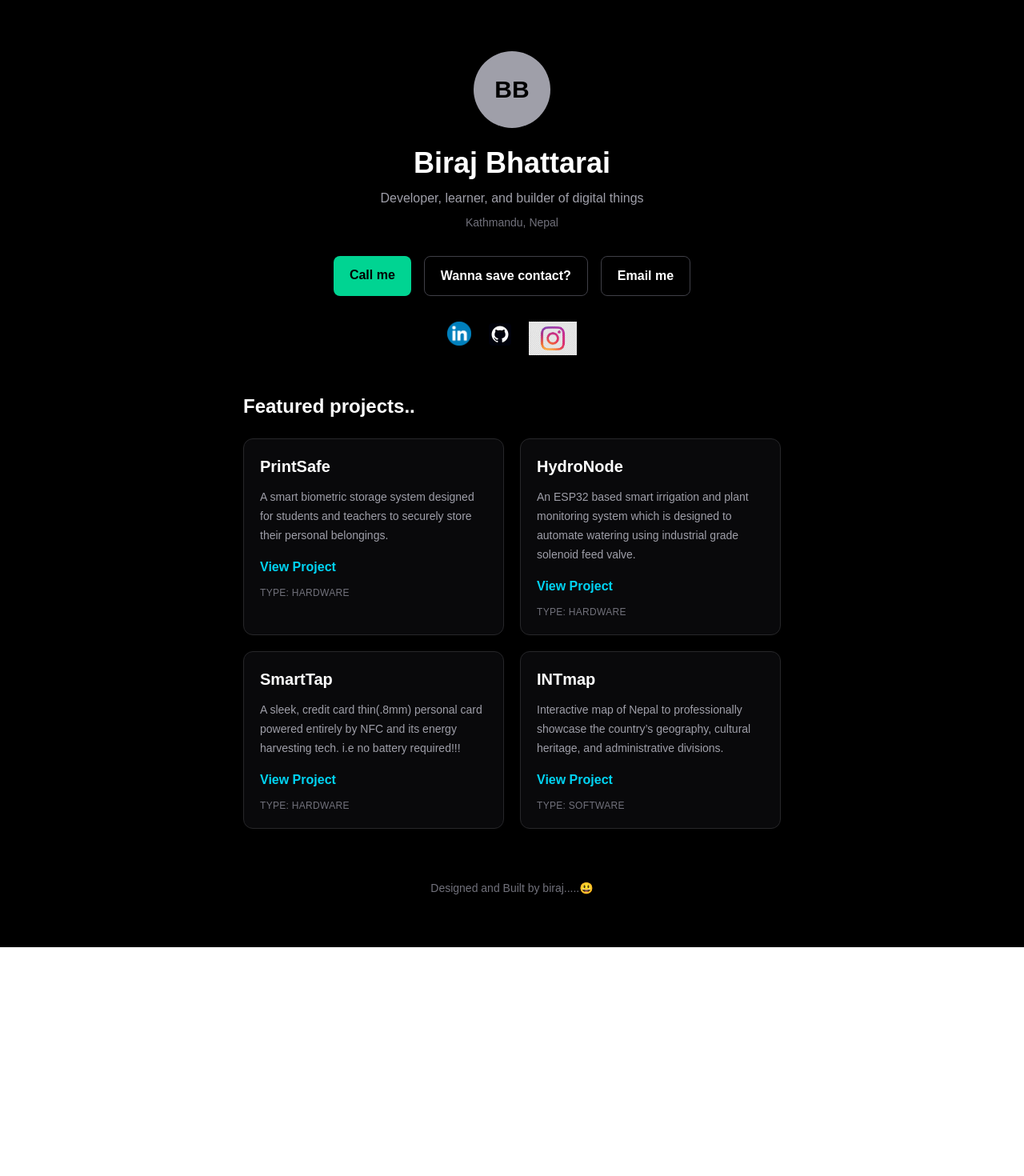
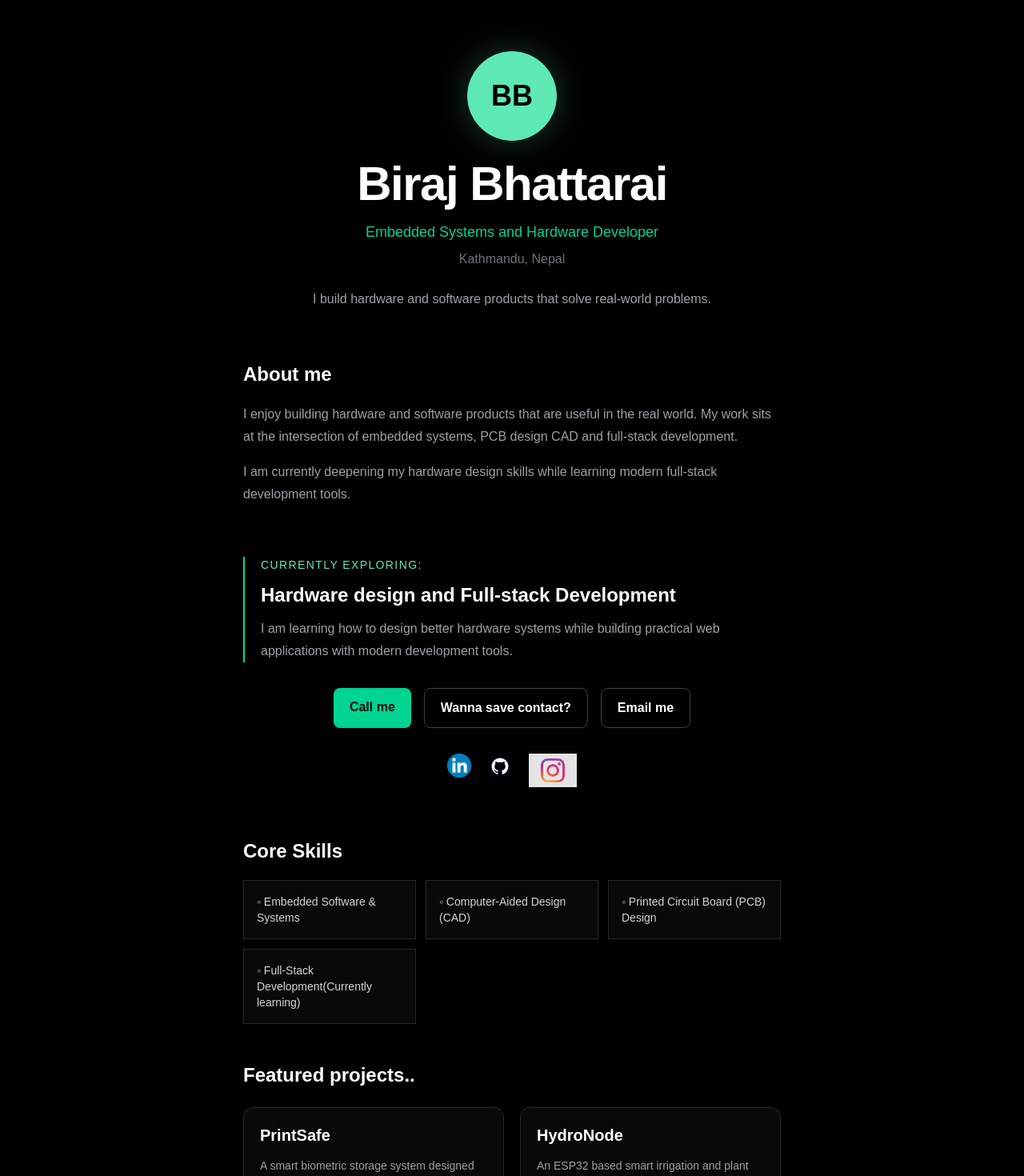
Before and after one commit to birbh/digital-garden, a Next.js app: page / in a window 1280 px wide. Shown: the top 1470 px of the page at 80% size. Before the commit the page ends 1184 px from the top, so only its background shows below. Built offline with nearby package versions, Linux system fonts and the light colour scheme.

Commit message:
add animations and new components to enhance  layout

```diff
--- a/src/app/globals.css
+++ b/src/app/globals.css
@@ -24,3 +24,48 @@ body {
   color: var(--foreground);
   font-family: Arial, Helvetica, sans-serif;
 }
+
+@keyframes fade-up {
+  from{
+    opacity: 0;
+    transform: translateY(16px);
+  }
+  to{
+    opacity: 1;
+    transform: translateY(0);
+  }
+
+}
+.animate-fade-up{
+  animation: fade-up 700ms ease-out both;
+}
+@media (prefers-reduced-motion: reduce){
+  .animate-fade-up{
+    animation: none;
+  }
+}
+
+.stagger-stack > *{
+  animation: fade-up 700ms    ease-out both;
+}
+.stagger-stack>*:nth-child(1){
+  animation-delay: 100ms;
+}
+.stagger-stack>*:nth-child(2){
+  animation-delay: 200ms;
+}
+.stagger-stack>*:nth-child(3){
+  animation-delay: 300ms;
+}
+.stagger-stack>*:nth-child(4){
+  animation-delay: 400ms;
+}
+.stagger-stack>*:nth-child(5){
+  animation-delay: 500ms;
+}
+
+@media(prefers-reduced-motion: reduce){
+  .stagger-stack>*{
+    animation: none;
+  }
+}
--- a/src/app/page.js
+++ b/src/app/page.js
@@ -3,18 +3,25 @@ import ContactAction from "@/components/contacts";
 import SocialLinks from "@/components/social_l";
 import ProjectCards from "@/components/project_cards";
 import Footer from "@/components/footer";
+import About from "@/components/about";
+import Skills from "@/components/skills";
+import CurrentFocus from "@/components/curr_focus";
 
 export default function Home() {
   return (
       <main className="min-h-screen bg-black px-6 py-16 text-white">
-        <div className="mx-auto flex max-w-2xl flex-col items-center">
+        <div className="stagger-stack mx-auto flex max-w-2xl flex-col items-center">
         <ProfileCard
         name="Biraj Bhattarai"
-        tag="Developer, learner, and builder of digital things"
+        tag="Embedded Systems and Hardware Developer"
+        intro="I build hardware and software products that solve real-world problems."
         address="Kathmandu, Nepal"
         alias="BB"/>
+        <About/>
+        <CurrentFocus/>
         <ContactAction/>
         <SocialLinks/>
+        <Skills/>
         <ProjectCards/>
         </div>
         <Footer/>
--- /dev/null
+++ b/src/components/about.js
@@ -0,0 +1,13 @@
+export default function About(){
+    return(
+        <section className="mt-16 w-full">
+            <h2 className="mb-5 text-2xl font-bold">About me</h2>
+            <p className="max-w-2xl leading-7 text-zinc-400">
+                I enjoy building hardware and software products that are useful in the real world. My work sits at the intersection of embedded systems, PCB design CAD and full-stack development.
+            </p>
+            <p className="mt-4 max-w-2xl leading-7 text-zinc-400">
+                I am currently deepening my hardware design skills while learning modern full-stack development tools.
+            </p>
+        </section>
+    );
+}
--- a/src/components/contacts.js
+++ b/src/components/contacts.js
@@ -21,13 +21,13 @@ export default function ContactAction(){
     }
     return(
         <div className="mt-8 flex flex-col gap-4 sm:flex-row">
-            <a href="tel:+9779841384296" className="rounded-lg bg-emerald-400 px-5 py-3 font-semibold text-black">
+            <a href="tel:+9779841384296" className="rounded-lg bg-emerald-400 px-5 py-3 font-semibold text-black transition-colors duration-300 hover:bg-emerald-300 focus-visible:outline-offset-2 focus-visible:outline-2 focus-visible:outline-emerald-300">
                 Call me
             </a>
-            <button type="button" onClick={downloadCnt} className="rounded-lg border border-zinc-700 px-5 py-3 font-semibold text-white ">
+            <button type="button" onClick={downloadCnt} className="rounded-lg border border-zinc-700 px-5 py-3 font-semibold text-white transition-colors duration-300 hover:border-emerald-300 hover:text-emerald-300 focus-visible:outline-2 focus-visible:outline-offset-2 focus-visible:outline-emerald-300 ">
                 Wanna save contact?
             </button>
-            <a href="mailto:birajbh65@gmail.com" className="rounded-lg border border-zinc-700 px-5 py-3 font-semibold text-white">
+            <a href="mailto:birajbh65@gmail.com" className="rounded-lg border border-zinc-700 px-5 py-3 font-semibold text-white transition-colors duration-300 hover:border-emerald-300 hover:text-emerald-300 focus-visible:outline-2 focus-visible:outline-offset-2 focus-visible:outline-emerald-300">
                 Email me
             </a>
         </div>
--- /dev/null
+++ b/src/components/curr_focus.js
@@ -0,0 +1,19 @@
+import next from "next";
+import ProfileCard from "./profile_card";
+
+export default function CurrentFocus(){
+    return(
+        <section className="mt-16 w-full border-l-2 border-emerald-400 pl-5">
+              <p className="text-sm uppercase tracking-widest text-emerald-300">
+                Currently exploring:
+              </p>
+              <h2 className="mt-3 text-2xl font-bold">
+                Hardware design and Full-stack Development
+              </h2>
+              <p className="mt-3 leading-7 text-zinc-400">
+                I am learning how to design better hardware systems while building practical web applications with modern development tools.
+              </p>
+
+        </section>
+    );
+}
--- a/src/components/profile_card.js
+++ b/src/components/profile_card.js
@@ -1,22 +1,24 @@
 
-export default function ProfileCard({alias,name,tag,address}) {
+export default function ProfileCard({alias,name,tag,address,intro}) {
   return (
-        <section className="mx-auto max-w-md text-center">
-          <div className="mx-auto mb-6 flex h-24 w-24 items-center justify-center rounded-full bg-zinc-400 text-3xl font-bold text-black">
-
+        <section className="mx-auto max-w-xl text-center">
+          <div className="mx-auto mb-6 flex h-28 w-28 items-center justify-center shadow-[0_0_40px_rgba(110,231,183,0.25)] rounded-full border border-emerald-300 bg-emerald-300 text-4xl font-bold text-black">
             {alias}
           </div>
 
-          <h1 className="text-4xl font-bold">
+          <h1 className="text-5xl font-bold tracking-tight sm:text-6xl">
             {name}
           </h1>
 
-          <p className="mt-3 text-zinc-400">
+          <p className="mt-4 text-emerald-400 text-lg">
             {tag}
           </p>
 
-          <p className="mt-2 text-sm text-zinc-500">
+          <p className="mt-2 text-zinc-500">
             {address}
+          </p>
+          <p className="mx-auto mt-6 max-w-lg text-base leading-7 text-zinc-400">
+            {intro}
           </p>
         </section>
   );
--- a/src/components/project_cards.js
+++ b/src/components/project_cards.js
@@ -34,7 +34,7 @@ export default function ProjectCards(){
                     <article className="rounded-xl border border-zinc-800 bg-zinc-950 p-5" key={project.title}>
                         <h3 className="text-xl font-semibold">{project.title}</h3>
                         <p className="mt-3 text-sm leading-6 text-zinc-400">{project.description}</p>
-                        <a className="mt-4 inline-block font-semibold text-cyan-400" href={project.url} target="_blank" rel="noopener noreferrer">
+                        <a className="mt-4 inline-block font-semibold text-cyan-400 transition-colors duration-300 hover:text-emerald-300 focus-visible:outline-2 focus-visible:outline-offset-2 focus-visible:outline-emerald-300" href={project.url} target="_blank" rel="noopener noreferrer">
                             View Project
                         </a>
                         <p className="mt-3 text-xs uppercase tracking-wide text-zinc-500">Type: {project.type}</p>
--- /dev/null
+++ b/src/components/skills.js
@@ -0,0 +1,24 @@
+const skills=[
+    "Embedded Software & Systems",
+    "Computer-Aided Design (CAD)",
+    "Printed Circuit Board (PCB) Design",
+    "Full-Stack Development(Currently learning)"
+];
+
+export default function Skills(){
+    return(
+        <section className="mt-16 w-full">
+            <h2 className="mb-5 text-2xl font-bold">
+               Core Skills
+            </h2>
+            <div className="grid gap-3 sm:grid-cols-3">
+                {skills.map((skill)=>(
+                    <div key={skill} className="border border-zinc-800 bg-zinc-950 p-4 text-sm text-zinc-300">
+                        ◦ {skill}
+                    </div>
+                ))}
+            </div>
+        </section>
+
+    );
+}
```
Also changed, not shown: src/components/details.txt (added).
